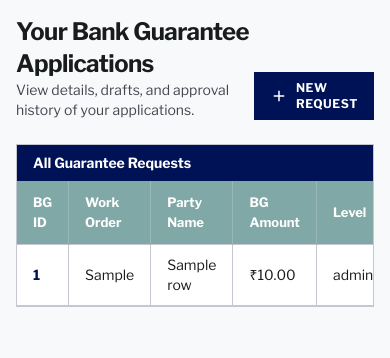
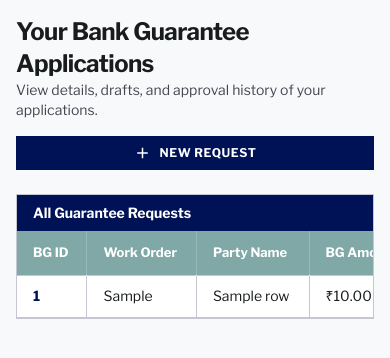
Before and after one commit to adarshmohit9334/Internship-Project, a Flask app: template bg_portal/templates/requests/my_requests.html in a window 390 px wide. Shown: the part 56-414 px from the top of the page. Run offline with Flask 3, Linux system fonts and the light colour scheme; the template is opened without the code that fills it: most values are stand-ins (such as "Sample title", 1, 10 or a date in 2020); some libraries are stand-ins or nearby versions.

Commit message:
Optimize my requests page responsiveness and table width alignment

```diff
--- a/bg_portal/templates/requests/my_requests.html
+++ b/bg_portal/templates/requests/my_requests.html
@@ -4,13 +4,13 @@
 {% block content %}
 
 <!-- Page Header -->
-<div class="flex justify-between items-end mb-6">
+<div class="flex flex-col sm:flex-row justify-between sm:items-end gap-4 mb-6">
     <div>
         <h2 class="font-h1 text-2xl text-on-surface font-bold tracking-tight">Your Bank Guarantee Applications</h2>
         <p class="text-on-surface-variant text-sm">View details, drafts, and approval history of your applications.</p>
     </div>
     <div class="flex gap-2">
-        <a href="{{ url_for('request.new_request') }}" class="px-4 py-2 bg-primary text-white text-xs font-bold uppercase tracking-wider flex items-center gap-2 hover:bg-opacity-95 transition-all">
+        <a href="{{ url_for('request.new_request') }}" class="px-4 py-2 bg-primary text-white text-xs font-bold uppercase tracking-wider flex items-center gap-2 hover:bg-opacity-95 transition-all w-full sm:w-auto justify-center">
             <span class="material-symbols-outlined text-[18px]" data-icon="add">add</span> New Request
         </a>
     </div>
@@ -22,7 +22,7 @@
         <h2 class="text-white font-bold text-sm">All Guarantee Requests</h2>
     </div>
     <div class="overflow-x-auto">
-        <table class="w-full text-left border-collapse">
+        <table class="w-full text-left border-collapse min-w-[800px]">
             <thead>
                 <tr class="table-teal-header text-white font-bold text-[13px] border-b border-outline-variant">
                     <th class="px-4 py-3 border-r border-white/20">BG ID</th>
```
